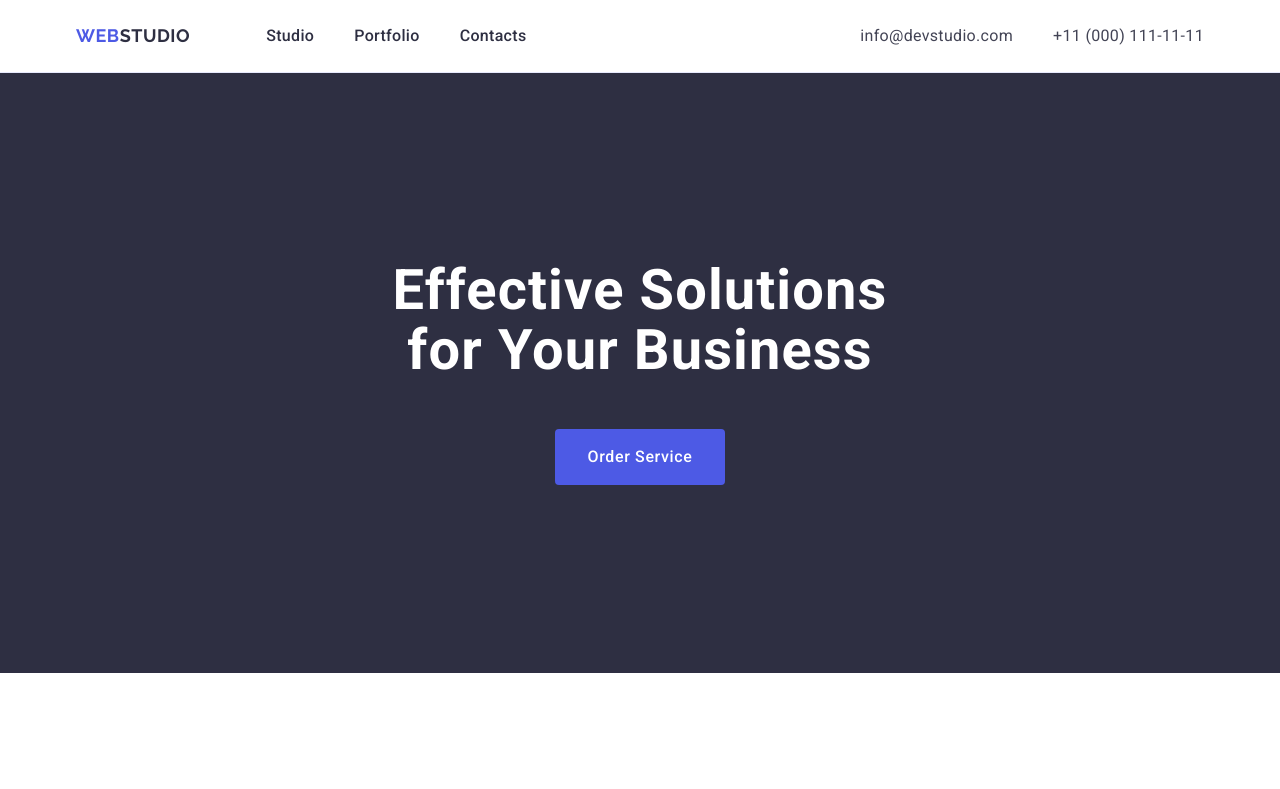
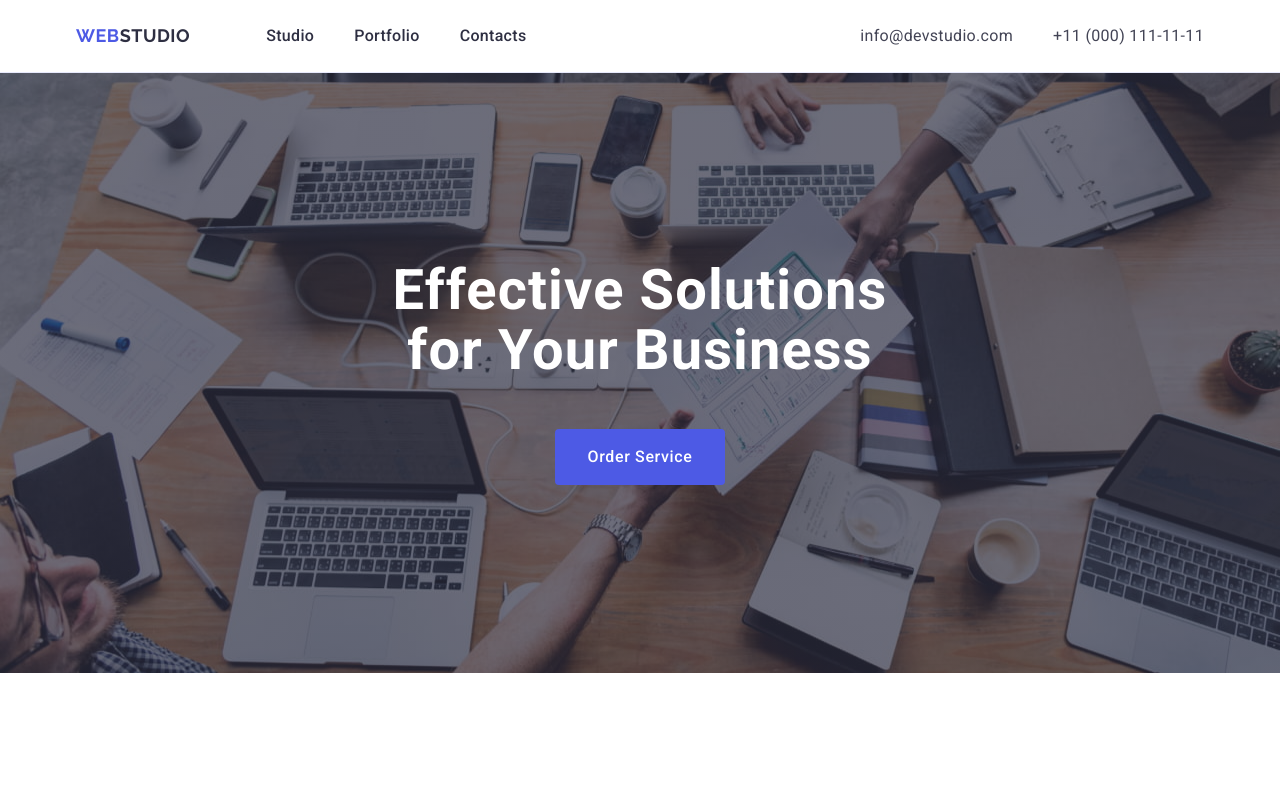
Before and after one commit to Shvets-Oleksandr/goit-markup-hw-04, a plain HTML site: page index.html in a window 1280 px wide. Shown: the top 789 px of the page. Drawn offline with nearby package versions, Linux system fonts and the light colour scheme.

Commit message:
add background

```diff
--- a/css/styles.css
+++ b/css/styles.css
@@ -156,7 +156,12 @@ body {
   padding: 188px 0;
   margin-left: auto;
   margin-right: auto;
-  background: #2e2f42;
+  background-color: #2e2f42;
+  background-image: linear-gradient(
+      rgba(46, 47, 66, 0.7),
+      rgba(46, 47, 66, 0.7)
+    ),
+    url("../images/background/background-people-office.jpg");
 }
 
 .page-title {
```
Also changed, not shown: images/background/background-people-office.jpg (added).
